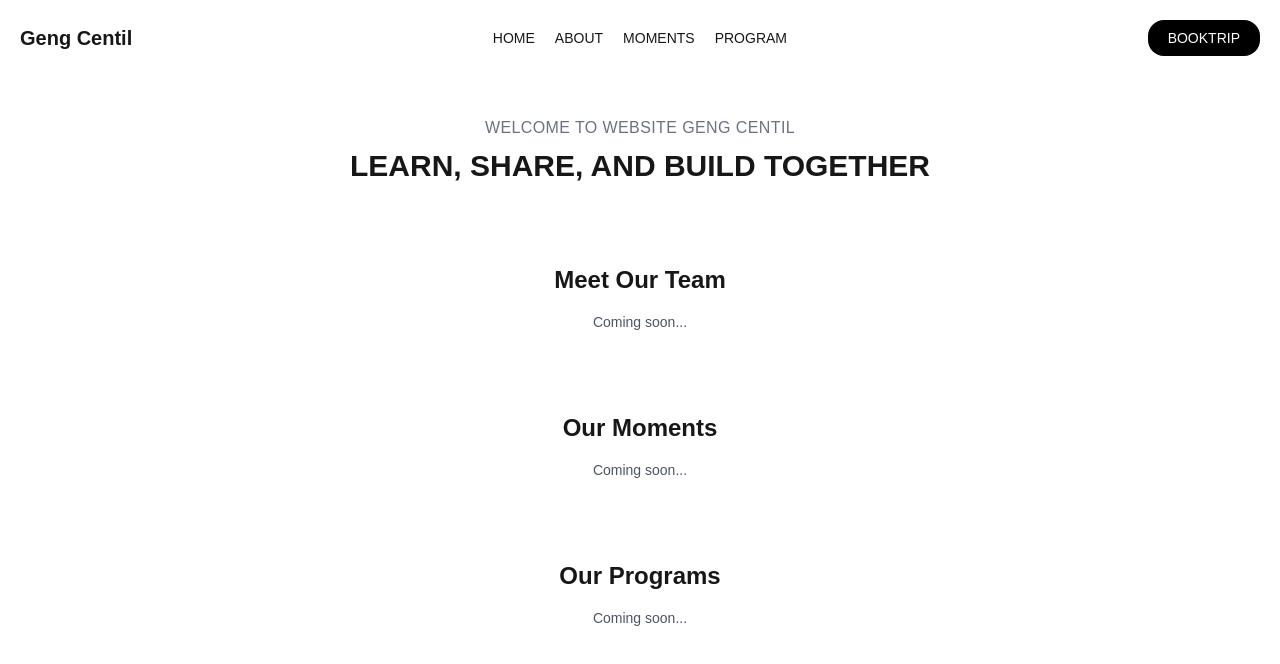
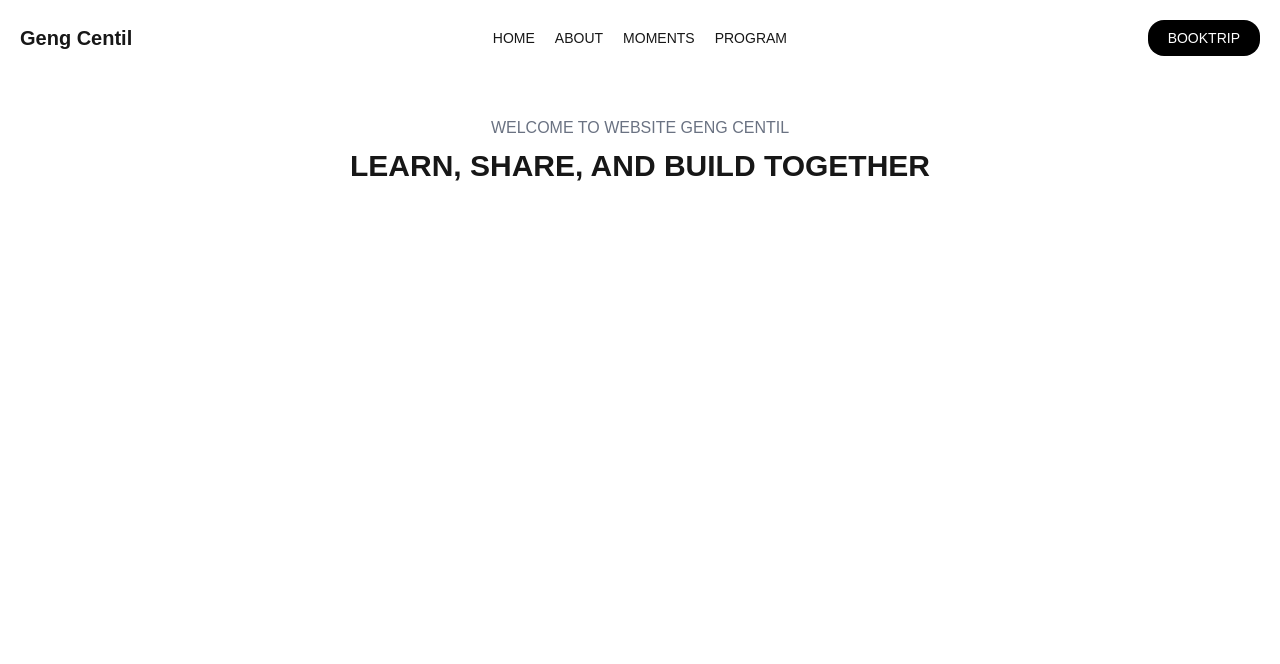
Before and after one commit to dmaszak/projek-bersama, a Next.js app: page / in a window 1280 px wide. Shown: the top 664 px of the page. Built offline with nearby package versions, Linux system fonts and the light colour scheme.

Commit message:
update 3

```diff
--- a/app/page.tsx
+++ b/app/page.tsx
@@ -18,29 +18,11 @@ export default function HomePage() {
 
       {/* HERO SECTION */}
       <section className="text-center mt-10">
-        <p className="text-gray-500 tracking-wide">WELCOME TO WEBSITE GENG CENTIL</p>
+        <p className="text-gray-500">WELCOME TO WEBSITE GENG CENTIL</p>
         <h2 className="text-3xl font-bold mt-2">
           LEARN, SHARE, AND BUILD TOGETHER
         </h2>
       </section>
-
-      {/* MEET OUR TEAM */}
-      <section className="mt-20 text-center">
-        <h3 className="text-2xl font-semibold mb-4">Meet Our Team</h3>
-        <p className="text-gray-600 text-sm">Coming soon...</p>
-      </section>
-
-      {/* OUR MOMENTS */}
-      <section className="mt-20 text-center">
-        <h3 className="text-2xl font-semibold mb-4">Our Moments</h3>
-        <p className="text-gray-600 text-sm">Coming soon...</p>
-      </section>
-
-      {/* OUR PROGRAMS */}
-      <section className="mt-20 text-center mb-20">
-        <h3 className="text-2xl font-semibold mb-4">Our Programs</h3>
-        <p className="text-gray-600 text-sm">Coming soon...</p>
-      </section>
     </div>
   );
 }
```
